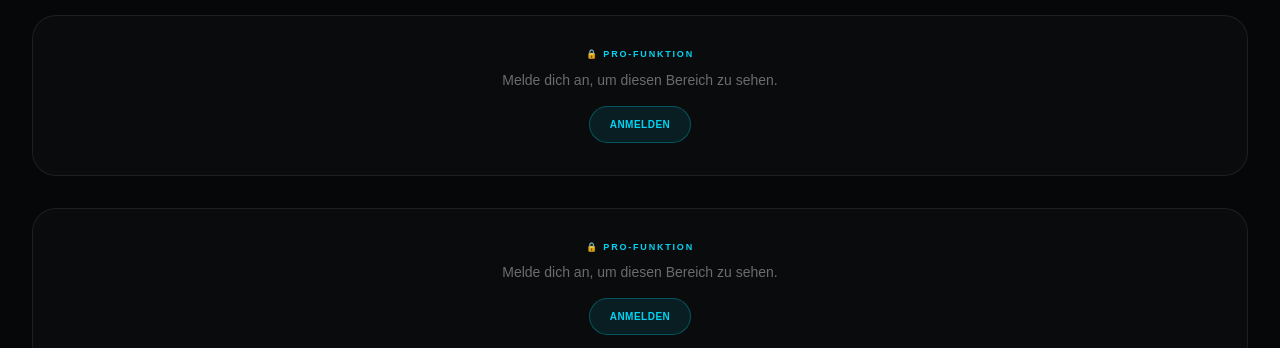
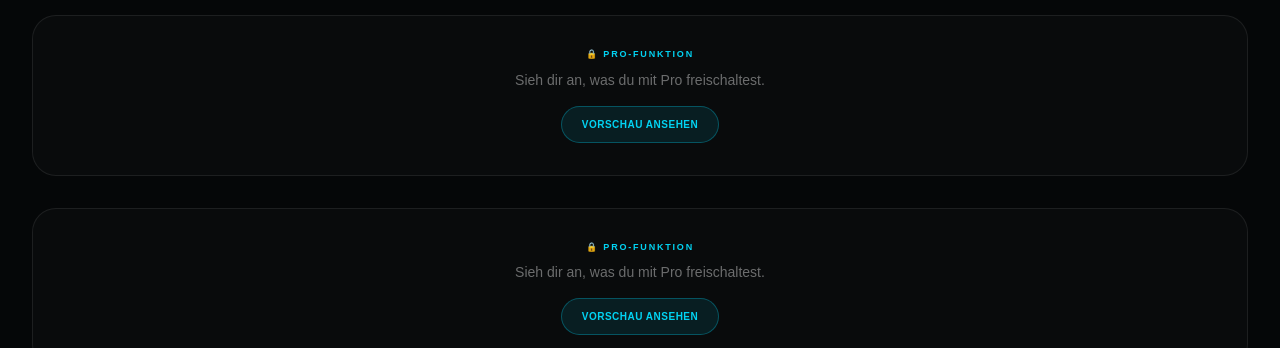
Before and after one commit to CRzneR/beerpong-sports-tec, a Next.js app: page /spieler in a window 1280 px wide. Shown: the part 485-833 px from the top of the page. Built offline with nearby package versions, Linux system fonts and the light colour scheme; no server answers.

Commit message:
addded new preview pics

```diff
--- a/app/spieler/page.tsx
+++ b/app/spieler/page.tsx
@@ -20,7 +20,7 @@ import { CupPositionStats } from "@/components/stats/CupPositionStats";
 import { MatchupStats } from "@/components/stats/MatchupStats";
 import { ComebackStats } from "@/components/stats/ComebackStats";
 import { DeleteAccountSection } from "@/components/stats/DeleteAccountSection";
-import { StatsRangeFilter } from "@/components/stats/StatsRangeFilter";
+import { StatsRangeFilter } from "@/components/stats/Statsrangefilter";
 import {
   DashboardCustomizeButton,
   DashboardCustomizeModal,
@@ -615,6 +615,7 @@ function SpielerPageInner() {
         onUpgrade={handleUpgrade}
         upgrading={upgrading}
         error={upgradeError}
+        loggedIn={Boolean(userEmail)}
       />
     </main>
   );
@@ -645,6 +646,10 @@ function ProLock({
     return <>{children}</>;
   }
 
+  /*
+   * Gäste sehen zuerst die Vorschau (ProPreviewModal) und werden erst
+   * danach zur Anmeldung geführt - der Knopf hier öffnet nur die Vorschau.
+   */
   if (!loggedIn) {
     return (
       <div className="rounded-3xl border border-white/[0.08] bg-white/[0.02] p-8 text-center">
@@ -652,14 +657,15 @@ function ProLock({
           🔒 Pro-Funktion
         </div>
 
-        <p className="mt-2 text-sm text-white/40">Melde dich an, um diesen Bereich zu sehen.</p>
+        <p className="mt-2 text-sm text-white/40">Sieh dir an, was du mit Pro freischaltest.</p>
 
-        <Link
-          href="/login?next=/spieler"
-          className="mt-4 inline-block rounded-full border border-cyan-400/30 bg-cyan-400/[0.1] px-5 py-2.5 text-[10px] font-black uppercase tracking-wider text-cyan-400 transition hover:bg-cyan-400/[0.18]"
+        <button
+          type="button"
+          onClick={onUpgrade}
+          className="mt-4 rounded-full border border-cyan-400/30 bg-cyan-400/[0.1] px-5 py-2.5 text-[10px] font-black uppercase tracking-wider text-cyan-400 transition hover:bg-cyan-400/[0.18]"
         >
-          Anmelden
-        </Link>
+          Vorschau ansehen
+        </button>
       </div>
     );
   }
--- a/components/stats/ProPreviewModal.tsx
+++ b/components/stats/ProPreviewModal.tsx
@@ -1,23 +1,14 @@
 "use client";
 
 import { useCallback, useEffect, useRef, useState } from "react";
+import Link from "next/link";
 
 /*
  * --------------------------------------------------------------------------
  * | PRO-VORSCHAU
  * --------------------------------------------------------------------------
  *
- * Modal mit 4 durchklickbaren Vorschaubildern, die zeigen, wie die
- * Spielerseite mit Pro aussieht.
- *
- * Bedienung:
- *  - Pfeil-Buttons links/rechts, Punkte unten, Vorschau-Leiste
- *  - Tastatur: ← / → zum Blättern, Esc zum Schließen
- *  - Wischen auf dem Handy
- *  - Klick auf den dunklen Hintergrund schließt das Modal
- *
- * Die Bilder liegen in:  public/images/pro-previews/pro-preview-1.svg … 4.svg
- * --------------------------------------------------------------------------
+
  */
 
 type Slide = {
@@ -56,6 +47,20 @@ const SLIDES: Slide[] = [
     description:
       "Vergleiche dich mit deinen Freunden: Siege, Trefferquote und Treffer im direkten Ranking.",
   },
+  {
+    src: "/images/pro-previews/pro-preview-5.png",
+    eyebrow: "05",
+    title: "Treffer nach Becherposition",
+    description:
+      "Sieh auf einen Blick, welche Becher du am häufigsten triffst – getrennt nach 10er-, 6er- und 3er-Formation, als Heatmap aus deiner Wurfrichtung.",
+  },
+  {
+    src: "/images/pro-previews/pro-preview-6.png",
+    eyebrow: "06",
+    title: "Jetzt Pro freischalten",
+    description:
+      "Mehr Statistiken, tiefere Analysen und dein komplettes Spiel auf dem nächsten Level – einmalige Zahlung, keine Abos, sofortiger Zugriff.",
+  },
 ];
 
 interface ProPreviewModalProps {
@@ -67,8 +72,12 @@ interface ProPreviewModalProps {
   upgrading?: boolean;
   /** Fehlermeldung, falls der Checkout nicht gestartet werden konnte. */
   error?: string | null;
-  /** Mit welchem Bild gestartet wird (0–3). */
+  /** Mit welchem Bild gestartet wird (0–5). */
   initialIndex?: number;
+  /** false = Gast: der Haupt-Button führt zur Anmeldung statt zum Checkout. */
+  loggedIn?: boolean;
+  /** Ziel des Anmelden-Buttons für Gäste. */
+  loginHref?: string;
 }
 
 export default function ProPreviewModal({
@@ -78,6 +87,8 @@ export default function ProPreviewModal({
   upgrading = false,
   error = null,
   initialIndex = 0,
+  loggedIn = true,
+  loginHref = "/login?next=/spieler",
 }: ProPreviewModalProps) {
   const [index, setIndex] = useState(initialIndex);
   const touchStartX = useRef<number | null>(null);
@@ -368,6 +379,7 @@ export default function ProPreviewModal({
             Vielleicht später
           </button>
 
+          {loggedIn ? (
             <button
               type="button"
               disabled={upgrading}
@@ -378,6 +390,14 @@ export default function ProPreviewModal({
             >
               {upgrading ? "Lädt …" : "Jetzt Pro freischalten"}
             </button>
+          ) : (
+            <Link
+              href={loginHref}
+              className="w-full rounded-full bg-cyan-400 px-8 py-3.5 text-center text-xs font-black uppercase tracking-[0.2em] text-black transition hover:bg-cyan-300 md:w-auto"
+            >
+              Anmelden &amp; Pro freischalten
+            </Link>
+          )}
         </div>
       </div>
     </div>
```
Also changed, not shown: public/images/pro-previews/pro-preview-5.png (added), public/images/pro-previews/pro-preview-6.png (added). Lines whose indentation alone changed are shown as unchanged.
